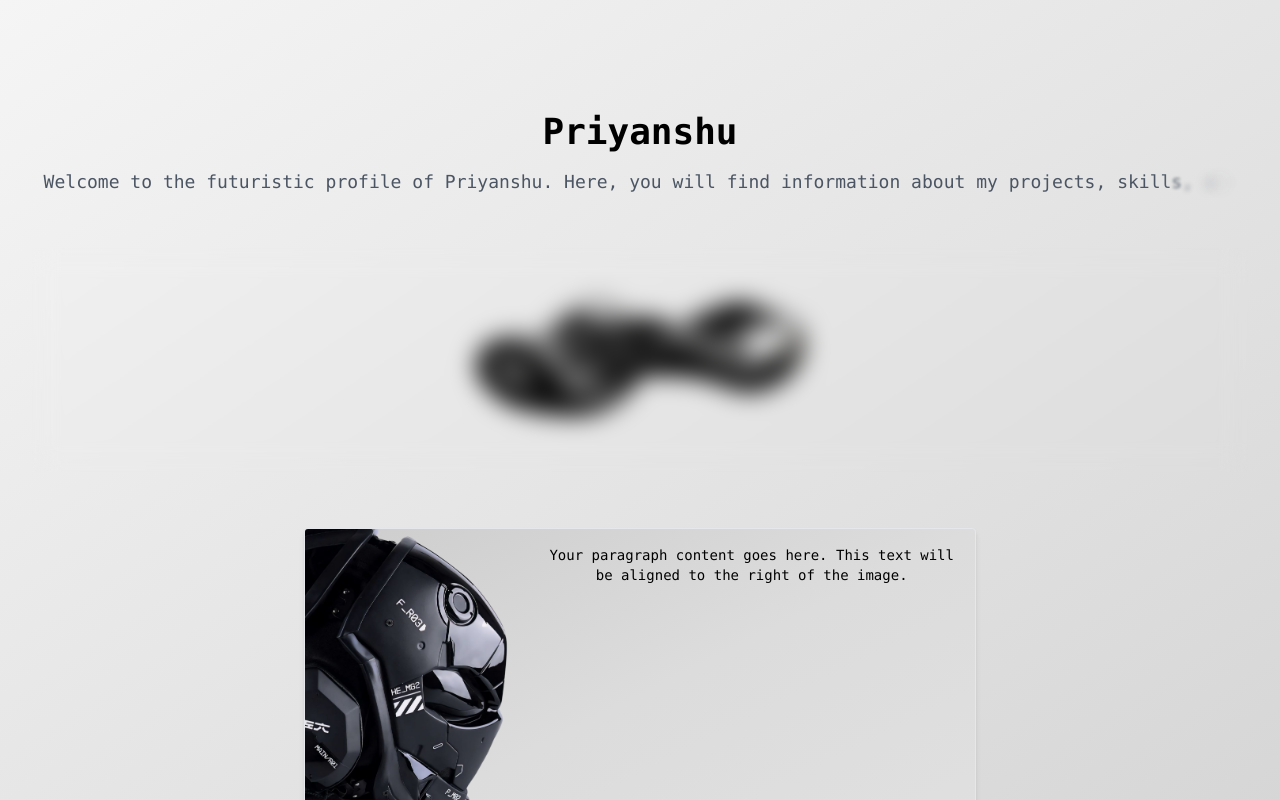
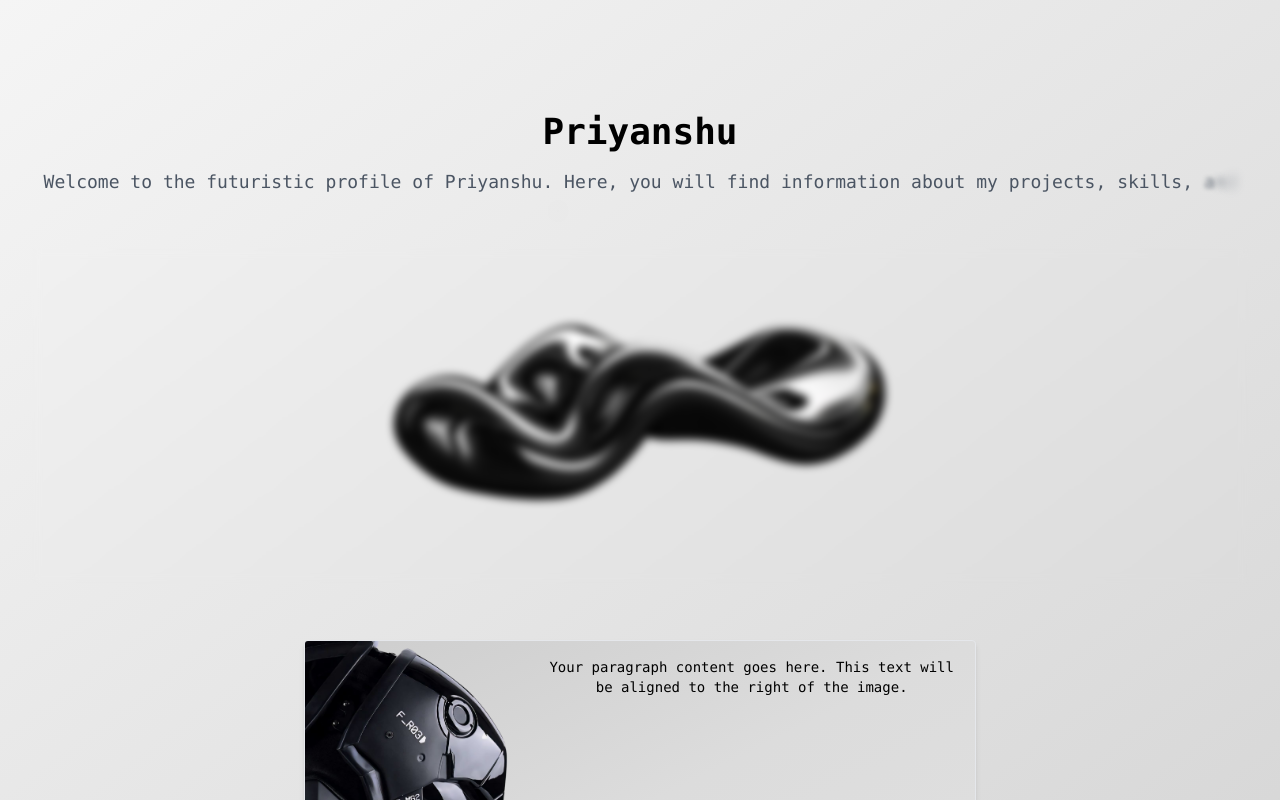
Before and after one commit to Priyansxu/Website, a Next.js app: page / in a window 1280 px wide. Shown: the top 800 px of the page. Built offline with nearby package versions, Linux system fonts and the light colour scheme.

Commit message:
Update index.js

```diff
--- a/pages/index.js
+++ b/pages/index.js
@@ -53,12 +53,12 @@ export default function Page() {
             ))}
           </motion.p>
           <div className="flex justify-center items-center relative mt-6">
-            <div className="absolute inset-0 backdrop-blur-md p-6 z-20"></div>
+            <div className="absolute inset-0 backdrop-blur-sm p-6 z-20"></div>
             <Image
               src={Fluid}
               alt="Fluid"
               height={150}
-              width={400}
+              width={600}
               className="relative z-10"
             />
           </div>
```
